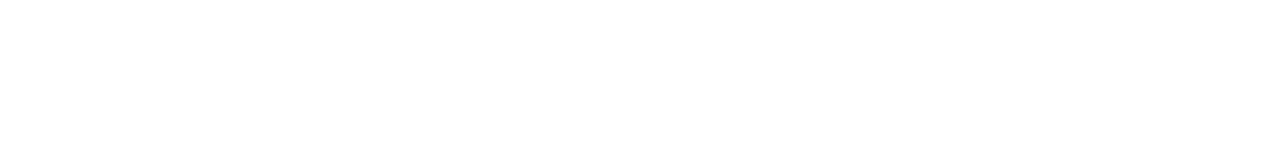
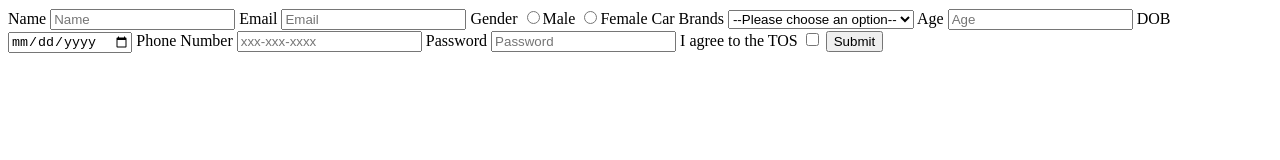
Before and after one commit to acciojob/signup-form-car-Flash-R, a website: page main.html in a window 1280 px wide. Drawn offline with Linux system fonts and the light colour scheme.

Commit message:
created a submission

```diff
--- a/main.html
+++ b/main.html
@@ -8,6 +8,32 @@
 
 <body>
 	<!-- the entire body must be written by student -->
+	<form method="post">
+		<label for="name">Name</label>
+		<input type="text" placeholder="Name" id="name" required>
+		<label for="email">Email</label>
+		<input type="email" placeholder="Email" id="email" required>
+		<label for="gender">Gender</label>
+		<input type="radio" name="gender"  id="gender_m" required>Male
+		<input type="radio" name="gender"  id="gender_f" required>Female
+		<label for="cars">Car Brands</label>
+		<select id="cars">
+			<option selected>--Please choose an option--</option>
+		</select>
+		<label for="age">Age</label>
+		<input type="number" id="age" placeholder="Age" required>
+		<label for="dob">DOB</label>
+		<input type="date" id="dob" required>
+		<label for="tel">Phone Number</label>
+		<input type="tel" id="tel" placeholder="xxx-xxx-xxxx">
+		<label for="pasword">Password</label>
+		<input type="password" id="password" placeholder="Password">
+		<label for="tos">I agree to the TOS</label>
+		<input type="checkbox" id="tos" required>
+		<button type="submit">Submit</button>
+
+
+	</form>
     <script type="text/javascript" src="./script.js">
 </script>
 
```
